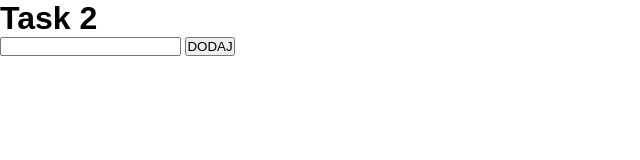
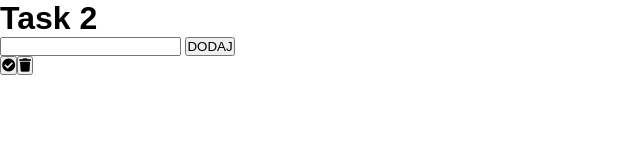
Before and after one commit to M4ti20/todo_app, a plain HTML site: page index.html in a window 1280 px wide. Both pictures are taken after a click on the button "DODAJ". Shown: the full height of the page, 0-640 px from the left. Drawn offline with Linux system fonts and the light colour scheme.

Commit message:
New task

```diff
--- a/app.js
+++ b/app.js
@@ -0,0 +1,39 @@
+const todoInput = document.querySelector(".todo-input");
+const addTodoButton = document.querySelector(".add-todo-button");
+const todoContainer = document.querySelector(".todo-container");
+
+addTodoButton.addEventListener("click", addTodo);
+
+function addTodo(e) {
+    e.preventDefault();
+
+    const newTask = document.createElement("div");
+    newTask.classList.add("new-task");
+    newTask.innerText = todoInput.value;
+    todoContainer.appendChild(newTask);
+    todoInput.value = "";
+
+    const checkIcon = document.createElement("button");
+    checkIcon.innerHTML = '<i class="fa fa-check-circle"></i>';
+    checkIcon.classList.add("check-btn");
+    newTask.appendChild(checkIcon)
+
+    const trashIcon = document.createElement("button");
+    trashIcon.innerHTML = '<i class="fa fa-trash"></i>';
+    trashIcon.classList.add("trash-btn");
+    newTask.appendChild(trashIcon)
+
+}
+
+
+todoContainer.addEventListener("click", deleteAcheckTask);
+
+function deleteAcheckTask(e) {
+
+    if (e.target.classList[0] === "trash-btn") {
+        const todo = e.target.parentElement;
+        todo.remove();
+    } else if (e.target.classList[0] === "check-btn") {
+        console.log("hey")
+    }
+}
--- a/style.css
+++ b/style.css
@@ -4,3 +4,12 @@
     box-sizing: border-box;
     font-family: sans-serif;
 }
+
+.fa-trash, .fa-check-circle{
+    pointer-events: none;
+}
+
+.button-checked{
+    width: 100px;
+    height: 100px;
+}
```
